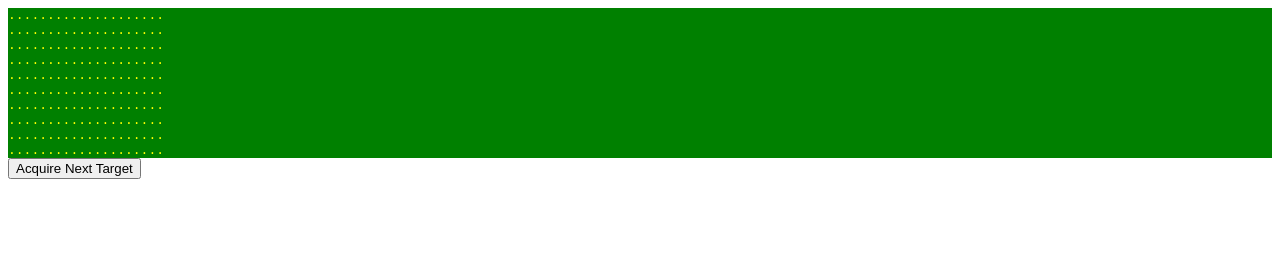
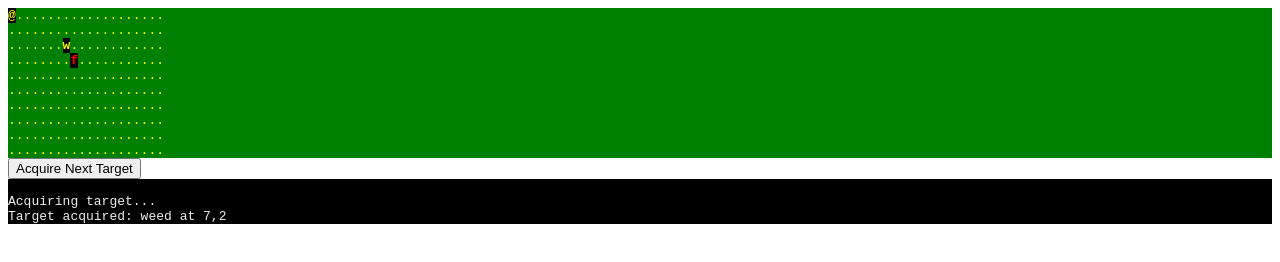
Before and after one commit to cherdt/robot-gardener, a plain HTML site: page index.html in a window 1280 px wide. Both pictures are taken after a click on the button "Acquire Next Target". Drawn offline with Linux system fonts and the light colour scheme.

Commit message:
Robot can find closest target using flood-fill

```diff
--- a/index.html
+++ b/index.html
@@ -9,6 +9,25 @@
     	background-color: green;
     	color: yellow;
     	font-family: monospace;
+    }
+    #log {
+    	background-color: black;
+    	color: #eee;
+    	font-family: monospace;
+    }
+    .robot {
+    	background-color: black;
+    	font-weight: bold;
+    }
+    .flower {
+    	background-color: black;
+    	color: red;
+    	font-weight: bold;
+    }
+    .weed {
+    	background-color: black;
+    	color: yellow;
+    	font-weight: bold;
     }
     .highlight {
     	background-color: pink;
@@ -24,8 +43,11 @@
 </div>
 
 <form>
-<input type="button" value="Acquire Next Target">
+<input type="button" value="Acquire Next Target" onclick="garden.acquireTarget(); return false;">
 </form>
+
+<div id="log">
+</div>
 
 <script type="text/javascript">
 
@@ -52,6 +74,11 @@
         return json;
     };
 
+    log = function (str) {
+    	"use strict";
+    	document.getElementById("log").innerHTML += "<br>" + str;
+    }
+
     var state = {
         "w": "20",
         "h": "10",
@@ -75,36 +102,150 @@
     	state.str = decodeURIComponent(json.str);
     }
 
-    var content = "";
-    var str = state.str.split("");
-    var i = 0;
-    var j = 0;
-    for (i = 0; i < state.h; i += 1) {
-    	for (j = 0; j < state.w; j += 1) {
-    		content += str[(i * state.w) + j];
+    function Node (displayValue, description, x, y, stepsFromRobot) {
+    	"use strict";
+    	this.displayValue = displayValue;
+    	this.description = description;
+    	this.x = x;
+    	this.y = y;
+    	this.adjacentNodes = [];
+    	this.immediatePredecessors = [];
+    	this.hasBeenQueued = false;
+    	if (stepsFromRobot === undefined) {
+        	this.stepsFromRobot = Number.POSITIVE_INFINITY;
+    	} else {
+    		this.stepsFromRobot = stepsFromRobot;
     	}
-    	content += "<br>";
+    	this.isTarget = function () {
+    		return this.displayValue !== "." && this.stepsFromRobot !== 0;
+    	};
+    	this.addImmediatePredecessor = function (node) {
+    		this.immediatePredecessors.push(node);
+    	};
+    	this.getAdacentNodes = function () {
+
+    		return [];
+    	}
     }
-    document.getElementById("garden").innerHTML = content;
 
     var garden = {
+    	char: "",
+    	node: [],
+    	width: 0,
+    	height: 0,
     	container: document.getElementById("garden"),
+    	robot: new Node("<span class='robot'>@</span>","garden-bot",0,0,0),
+    	flower: new Node("<span class='flower'>f</span>","flower",8,3),
+    	weed: new Node("<span class='weed'>w</span>","weed",7,2),
 
-    	create: function (w, h, str) {
+    	acquireTarget: function () {
+            "use strict";
+            var isTargetAcquired = false;
+            var targetNode;
+            var queue = [this.robot];
+            var currentNode;
+            var node;
+
+            log("Acquiring target...");
+            console.log(isTargetAcquired);
+            console.log(queue);
+            console.log(this.robot);
+            while (!isTargetAcquired && queue.length > 0) {
+                currentNode = queue.shift();
+                console.log("checking node" + currentNode.x + "," + currentNode.y);
+                for (node of this.getAdacentNodes(currentNode)) {
+                	if (node.isTarget()) {
+                		console.log("found target");
+                		log("Target acquired: " + node.description + " at " + node.x + "," + node.y);
+                		targetNode = node;
+                		isTargetAcquired = true;
+                		break;
+                	}
+                	if (!node.hasBeenQueued && node.stepsFromRobot > currentNode.stepsFromRobot) {
+                		node.stepsFromRobot = currentNode.stepsFromRobot + 1;
+                		node.addImmediatePredecessor(currentNode);
+                		queue.push(node);
+                		node.hasBeenQueued = true;
+                	}
+                }
+            }
+            return targetNode;
+    	},
+
+        getAdacentNodes: function (node) {
+            "use strict";
+            var adjacentNodes = [];
+            // we need to check 8 directions: NW, N, NE, W, E, SW, S, SE
+            // up
+            if (node.y - 1 >= 0) {
+            	// left
+	            if (node.x - 1 >= 0) {
+	            	adjacentNodes.push(this.node[node.y - 1][node.x - 1]);
+	            }
+            	// center
+				adjacentNodes.push(this.node[node.y - 1][node.x]);
+            	// right
+            	if (node.x + 1 <= this.width) {
+	            adjacentNodes.push(this.node[node.y - 1][node.x + 1]);
+	            }
+            }
+            // left
+            if (node.x - 1 >= 0) {
+            	adjacentNodes.push(this.node[node.y][node.x - 1]);
+            }
+            // right
+            if (node.x + 1 < this.width) {
+            	adjacentNodes.push(this.node[node.y][node.x + 1]);
+            }
+            // down
+            if (node.y + 1 < this.height) {
+            	// left
+	            if (node.x - 1 >= 0) {
+	            	adjacentNodes.push(this.node[node.y + 1][node.x - 1]);
+	            }
+            	// center
+				adjacentNodes.push(this.node[node.y + 1][node.x]);
+            	// right
+            	if (node.x + 1 <= this.width) {
+	                adjacentNodes.push(this.node[node.y + 1][node.x + 1]);
+	            }
+            }
+            return adjacentNodes;
+        },
+
+    	draw: function (w, h, str) {
     		"use strict";
     		var content = "";
-		    var str = state.str.split("");
 		    var i = 0;
 		    var j = 0;
-		    for (i = 0; i < state.h; i += 1) {
-		    	for (j = 0; j < state.w; j += 1) {
-		    		content += str[(i * state.w) + j];
+		    this.width = w;
+		    this.height = h;
+		    this.char = str.split("");
+		    for (i = 0; i < h; i += 1) {
+		    	this.node.push([]);
+		    	for (j = 0; j < w; j += 1) {
+		    		if (this.robot.x === j && this.robot.y === i) {
+		    			this.node[i].push(this.robot);
+		    			content += this.robot.displayValue;
+		    		} else if (this.flower.x === j && this.flower.y === i) {
+		    			this.node[i].push(this.flower);
+		    			content += this.flower.displayValue;
+		    		} else if (this.weed.x === j && this.weed.y === i) {
+		    			this.node[i].push(this.weed);
+		    			content += this.weed.displayValue;
+		    		} else {
+		    			this.node[i].push(new Node(".", "dirt", j, i));
+    		    		content += this.char[(i * w) + j];
+		    		}
+
 		    	}
 		    	content += "<br>";
 		    }
 		    this.container.innerHTML = content;
     	}
     }
+
+    garden.draw(state.w, state.h, state.str);
 </script>
 
 </body>
```
